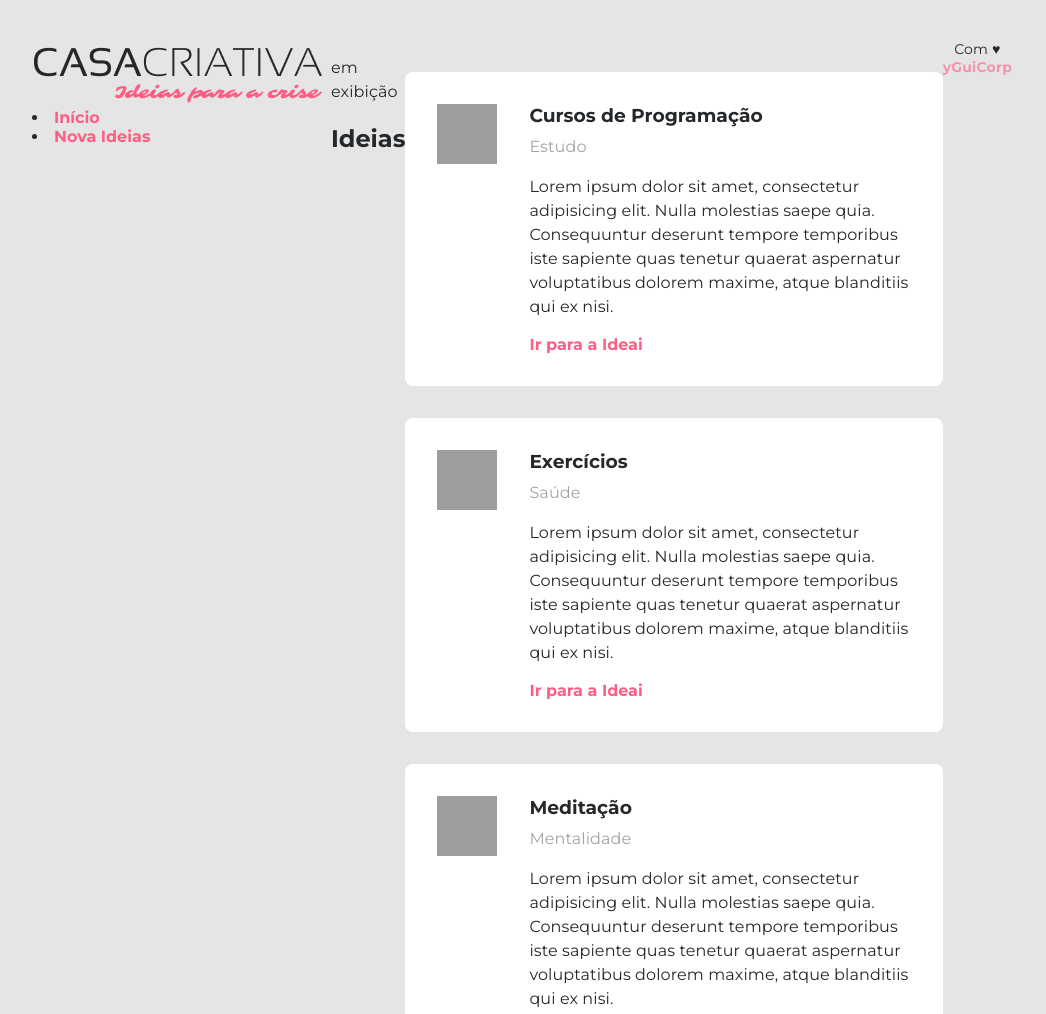
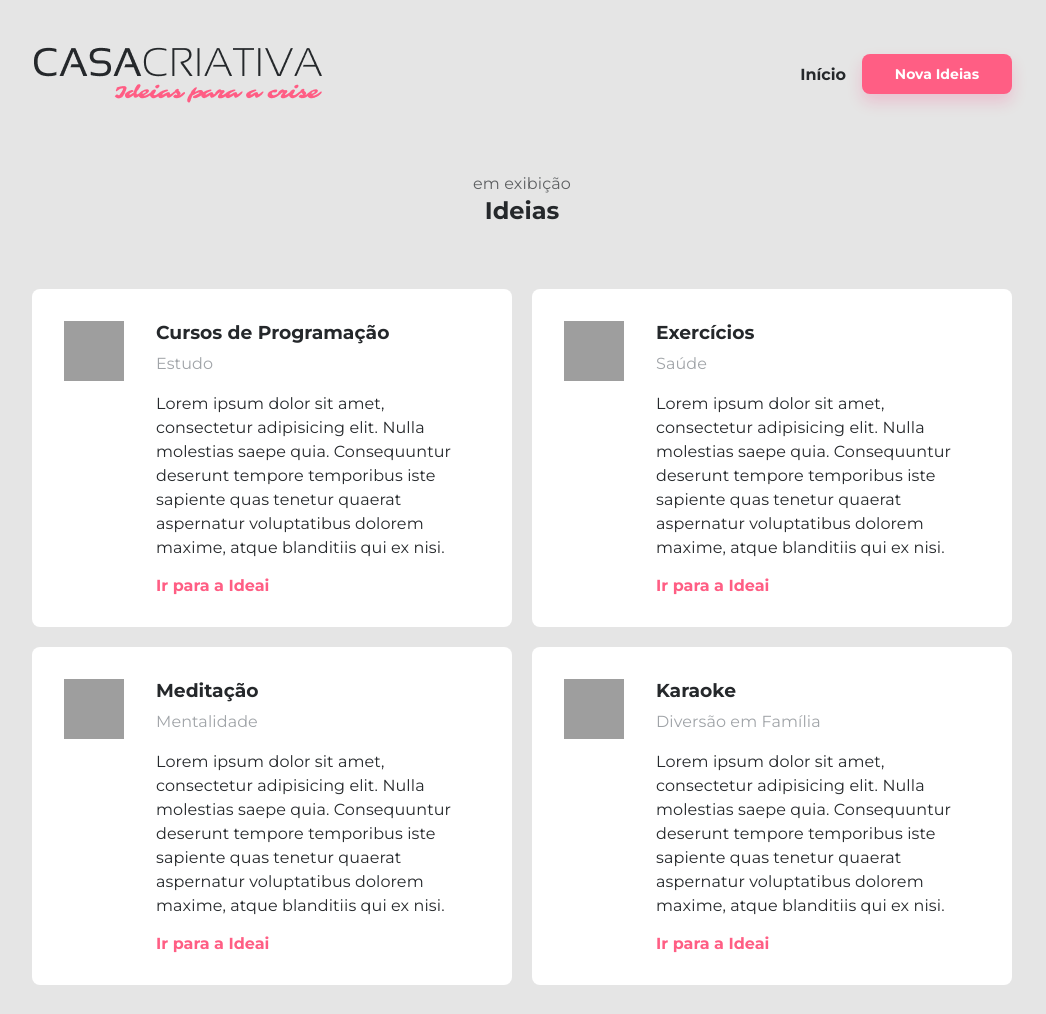
Before and after one commit to GuilhermeLuan/Workshop-Rocketseat, a plain HTML site: page ideias.html in a window 1280 px wide. Shown: the top 1014 px of the page, without its empty margins (118-1164 px from the left). Drawn offline with Linux system fonts and the light colour scheme; grey boxes are pictures that could not be loaded.

Commit message:
Update #2.0

```diff
--- a/style.css
+++ b/style.css
@@ -18,6 +18,7 @@ Tudo é BOX
 
 */
 
+/*Global*/
 body{
 
     background: #E5E5E5;
@@ -27,6 +28,10 @@ body{
 
     margin: 0;
 
+}
+
+body.hideScroll{
+    overflow: hidden;
 }
 
 a{
@@ -45,6 +50,33 @@ p, .description{
     letter-spacing: 0.1px;
 }
 
+.button{
+    color: white;
+    background: #FF5E84;
+
+    width: 150px;
+    height: 40px;
+
+
+    font-size: 14px;
+    font-weight: bold;
+
+    display: flex;
+    align-items: center;
+    justify-content: center;
+
+    border-radius: 8px;
+    box-shadow: 0px 8px 16px rgba(255, 0, 92, 0.16);
+}
+
+.button:hover{
+    text-decoration: none;
+    background-color: #0984e3;
+}
+
+
+/*Padrão*/
+
 #container{
     width: 80%;
     max-width: 980px;
@@ -57,7 +89,7 @@ p, .description{
 #intro{
     width: 300px;
 
-    margin-right: 20px;
+    margin-right: 64px;
 }
 
 main{
@@ -94,21 +126,6 @@ button{
 
 button:hover{
     text-decoration: underline;
-}
-
-button.fat{
-    color: white;
-    background: #FF5E84;
-
-    width: 150px;
-    height: 40px;
-
-    border-radius: 6px;
-    box-shadow: 0px 8px 16px rgba(255, 0, 92, 0.16);
-}
-
-button.fat:hover{
-    text-decoration: none;
 }
 
 footer{
@@ -165,16 +182,21 @@ footer a{
 
     position: absolute;
     top: 0;
+    bottom: 0;
+    right: 0;
+    left: 0;
 
-    width: 100vw;
-    height: 100vh;
 
     display: flex;
     justify-content: center;
 }
 
+#modal.addScroll {
+    overflow: auto;
+}
+
 #modal .content{
-    margin-top: 128px;
+    margin-top: 5%;
     color: white;
 }
 
@@ -188,7 +210,7 @@ footer a{
     width: 80%;
     max-width: 800px;
 
-    margin: 0 auto;
+    margin: 0 auto 5%;
 
     display: grid;
 
@@ -280,3 +302,68 @@ form button:hover{
     opacity: 0;
     visibility: hidden;
 }
+
+/* IDEIA.HTML*/
+#page-ideas #container{
+    display: block;
+}
+#page-ideas header{
+    display: flex;
+    justify-content: space-between;
+
+}
+
+#page-ideas nav{
+    display: flex;
+    align-items: center;
+}
+
+#page-ideas nav li{
+    list-style: none;
+    margin-right: 16px;
+}
+
+#page-ideas nav li a{
+    color: #25282B;
+}
+
+#page-ideas nav li a.button{
+    color: white;
+}
+
+#page-ideas nav li:last-child {
+    margin: 0px;
+}
+
+
+section#title {
+    text-align: center;
+}
+
+section#title p{
+    opacity: 0.7;
+    margin: 0;
+}
+
+section#title h1{
+    margin: 0;
+
+    font-size: 28;
+}
+
+section#ideas{
+    display: grid;
+    grid-template-columns: 1fr 1fr;
+
+    gap: 20px;
+}
+
+section#ideas .idea{
+    margin: 0;
+}
+
+section#title,
+section#ideas,
+footer{
+    margin-top: 64px;
+}
```
